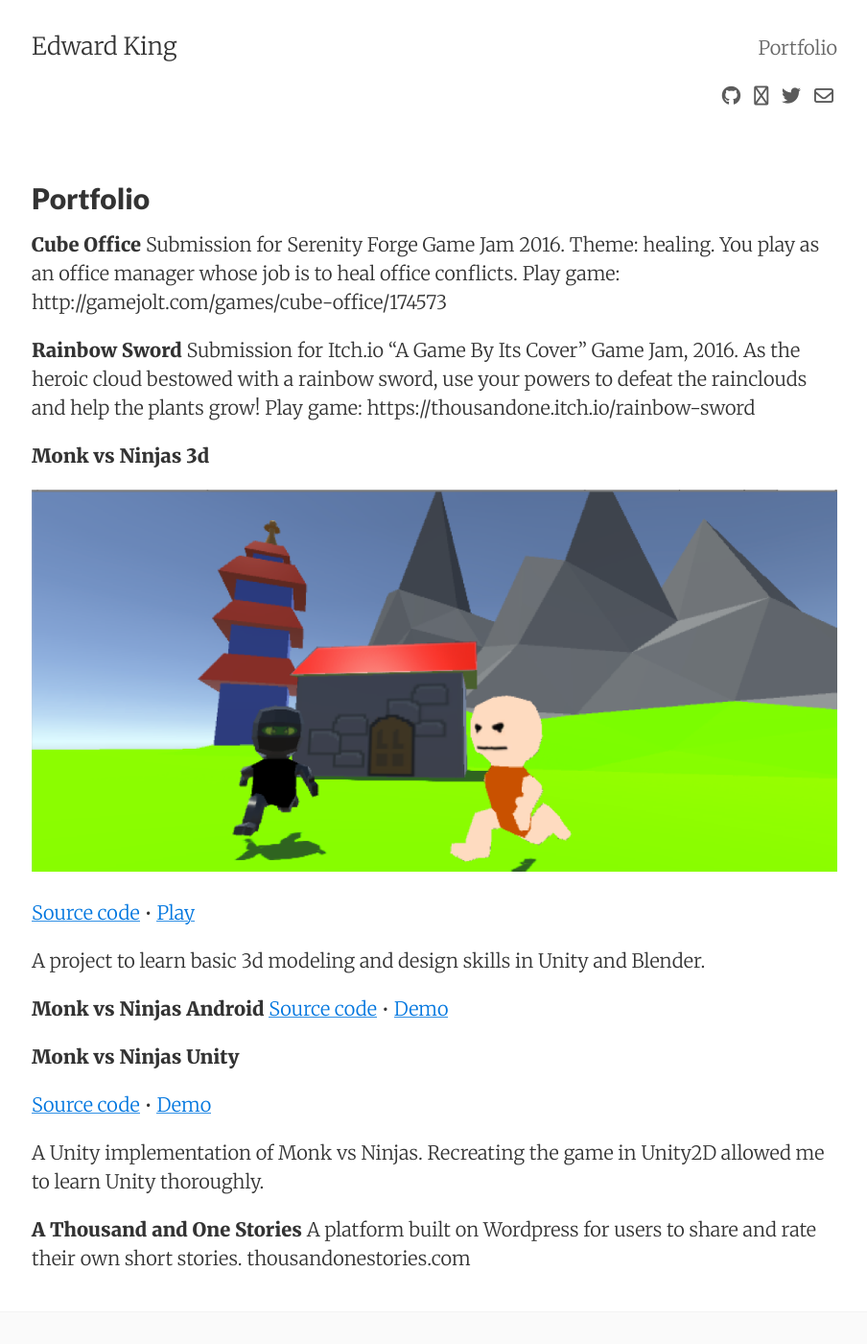
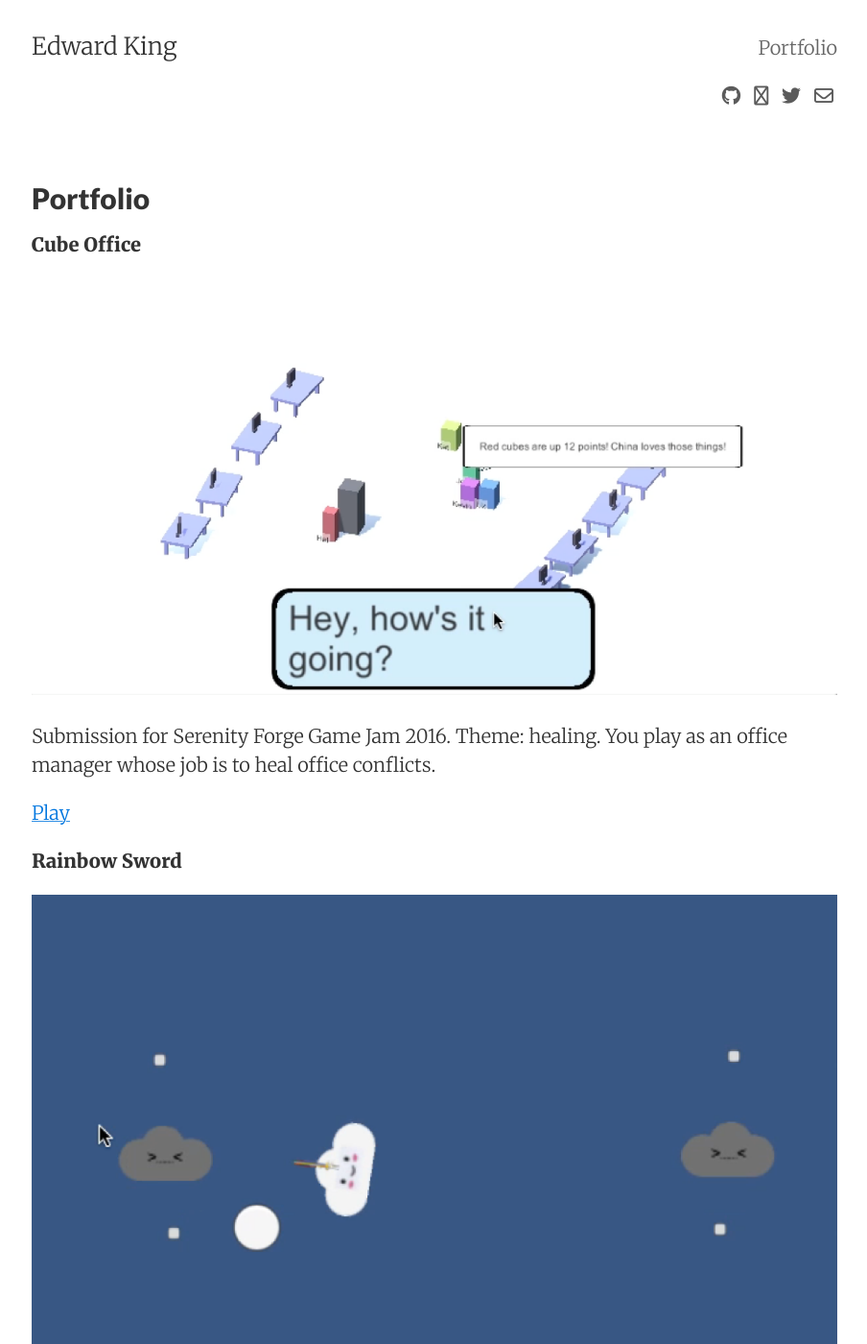
Before and after one commit to edking4967/edking4967.github.io, a Jekyll site: the page built from portfolio.md, in a window 1280 px wide and 1400 px high. Shown: the whole window at 96% size, without its empty margins (187-1091 px from the left). Built offline with Jekyll 4.4.1, drawn with Linux system fonts in a browser that asks for light colours; nearby versions of some CDN libraries; some of the changed text lies outside the part shown.

Commit message:
changes to portfolio

```diff
--- a/portfolio.md
+++ b/portfolio.md
@@ -5,30 +5,49 @@ permalink: /portfolio/
 tags: portfolio
 ---
 __Cube Office__
+
+![Screenshot of Cube Office]({{ site.url }}/assets/cube_office.png)
+
 Submission for Serenity Forge Game Jam 2016. Theme: healing. You play as an office manager whose job is to heal office conflicts.
-Play game: http://gamejolt.com/games/cube-office/174573
+
+[Play](http://gamejolt.com/games/cube-office/174573)
 
 __Rainbow Sword__
+
+![Screenshot of Rainbow Sword]({{ site.url }}/assets/rainbow_sword.png)
+
 Submission for Itch.io “A Game By Its Cover” Game Jam, 2016. As the heroic cloud bestowed with a rainbow sword, use your powers to defeat the rainclouds and help the plants grow!
-Play game: https://thousandone.itch.io/rainbow-sword
+
+[Play](https://thousandone.itch.io/rainbow-sword)
 
 __Monk vs Ninjas 3d__
 
 ![Screenshot of Monk vs Ninjas 3d]({{ site.url }}/assets/mvn_3d.png)
 
+A project to learn basic 3d modeling and design skills in Unity and Blender.
+
 [Source code](http://github.com/edking4967/mvn-3d) • [Play](http://thousandonestories.com/mvn3d)
 
-A project to learn basic 3d modeling and design skills in Unity and Blender.
+__Monk vs Ninjas Android__
 
-__Monk vs Ninjas Android__
-[Source code](github.com/edking4967/monk-vs-ninjas) • [Demo](thousandonestories.com/apk)
+![Screenshot of Monk vs Ninjas Android]({{ site.url }}/assets/mvn_android.png)
+
+A 2d platformer originally created for Android. A simple, Mario-style platformer.
+
+[Source code](github.com/edking4967/monk-vs-ninjas) • [apk](thousandonestories.com/apk) • [Google Play](https://play.google.com/store/apps/details?id=com.thousandonestories.game)
 
 __Monk vs Ninjas Unity__
 
-[Source code](github.com/edking4967/monk-vs-ninjas-unity) • [Demo](thousandonestories.com/monk)
+![Screenshot of Monk vs Ninjas Unity]({{ site.url }}/assets/mvn_unity.png)
 
-A Unity implementation of Monk vs Ninjas. Recreating the game in Unity2D allowed me to learn Unity thoroughly.
+[Source code](github.com/edking4967/monk-vs-ninjas-unity) • [play](http://thousandonestories.com/monk)
+
+A Unity implementation of Monk vs Ninjas.
 
 __A Thousand and One Stories__
-A platform built on Wordpress for users to share and rate their own short stories.
-thousandonestories.com
+
+![Screenshot of A Thousand and One Stories]({{ site.url }}/assets/thousandone.png)
+
+A platform built on Wordpress for users to share short stories.
+
+[http://thousandonestories.com](Visit)
```
Also changed, not shown: 1 other file.
